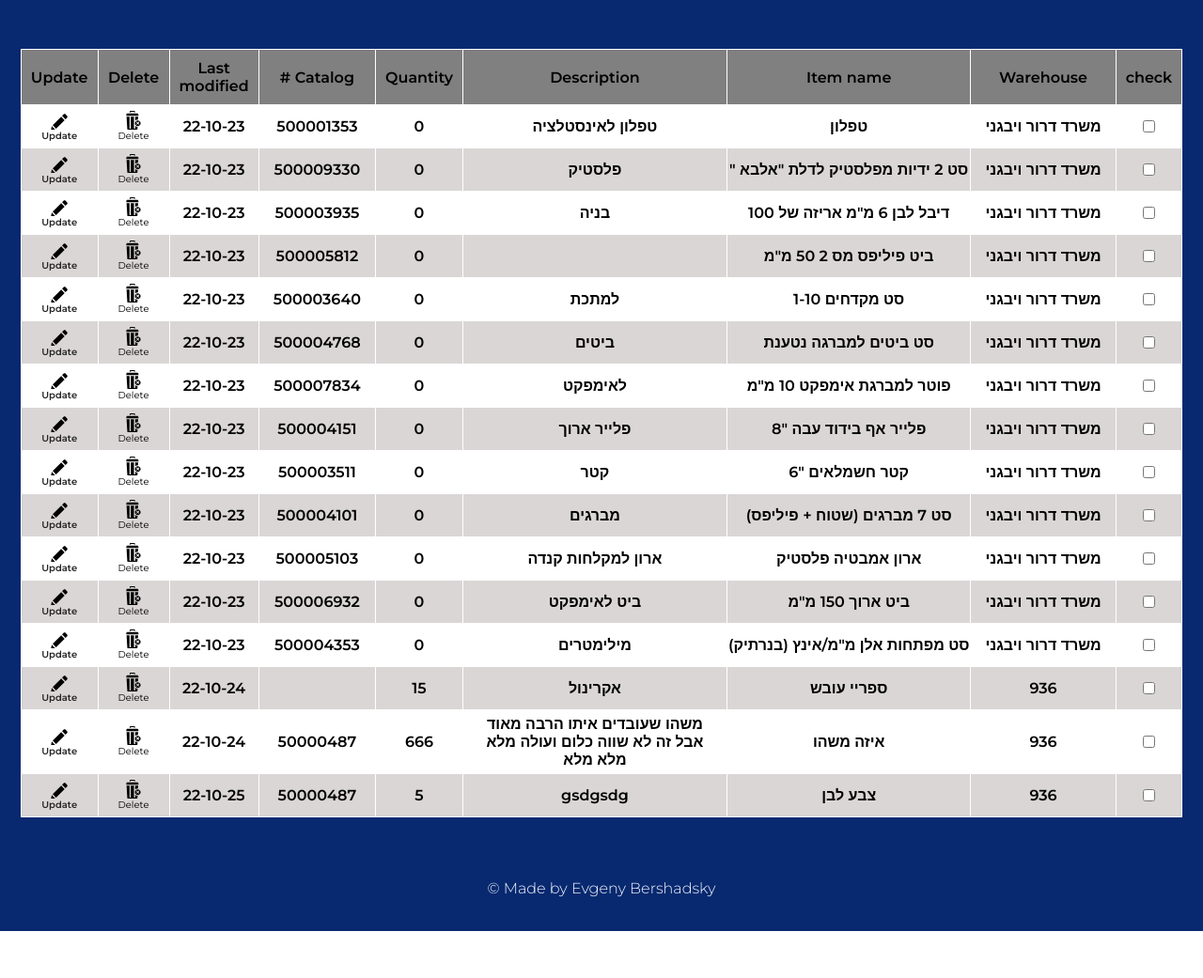
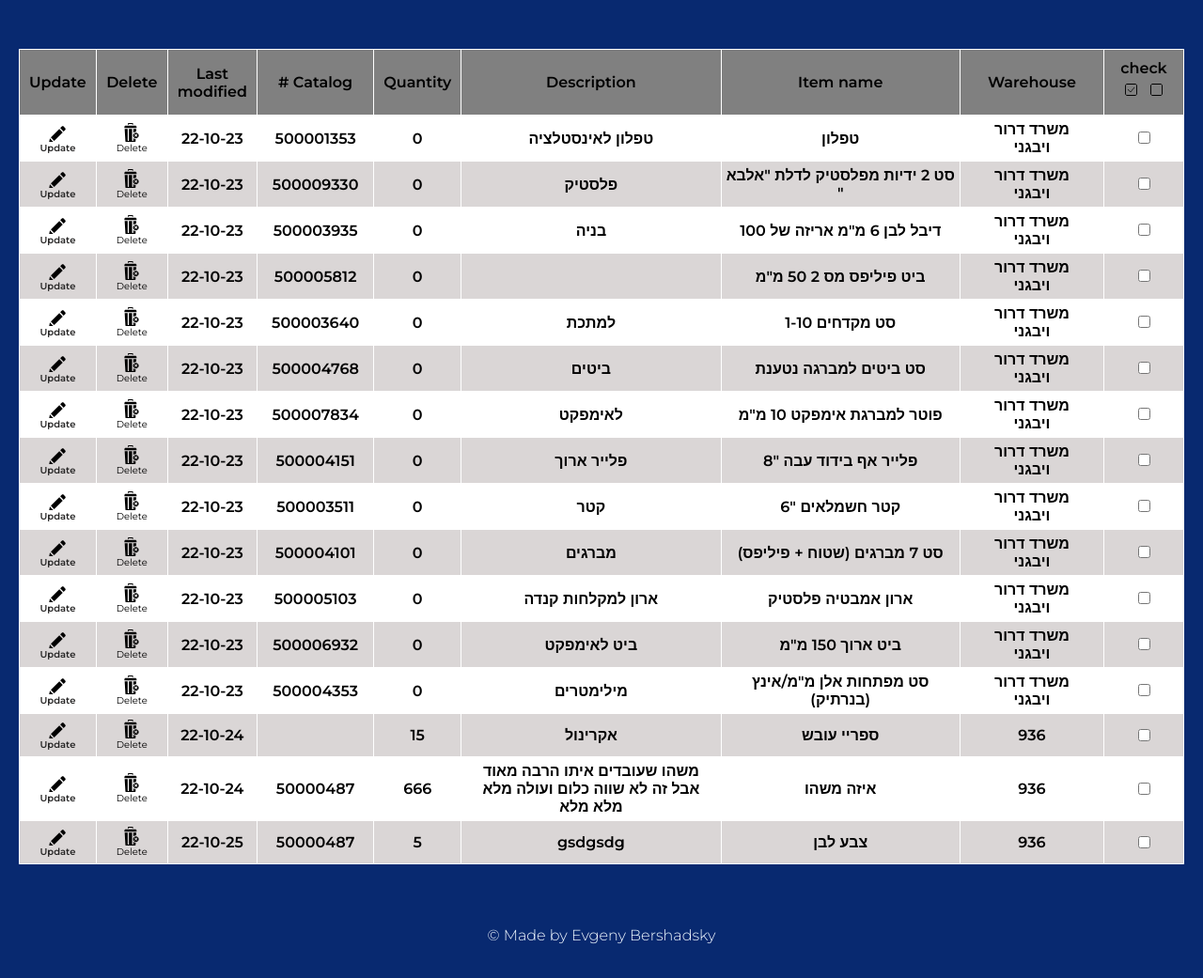
Before and after one commit to jayber-dev/warehouse-managment, a Flask app: page / in a window 1280 px wide. Shown: the part 118-1159 px from the top of the page at 94% size. Before the commit the page ends 1109 px from the top, so only its background shows below. Run offline with Flask 2, Linux system fonts and the light colour scheme; data comes from the database, SQL or seed files in the repository.

Commit message:
warehouse finshed

```diff
--- a/static/css/.index.css
+++ b/static/css/.index.css
@@ -369,6 +369,34 @@ mark {
   height: auto;
 }
 
+.check-col {
+  display: flex;
+  flex-flow: row;
+  padding: 5px;
+}
+.check-col .uncheck-btn {
+  background-color: transparent;
+  border: 0px;
+}
+.check-col .uncheck-btn img {
+  height: 15px;
+  width: 15px;
+}
+.check-col .uncheck-btn:hover {
+  background-color: aliceblue;
+}
+.check-col .check-all-btn {
+  background-color: transparent;
+  border: 0px;
+}
+.check-col .check-all-btn img {
+  height: 15px;
+  width: 15px;
+}
+.check-col .check-all-btn:hover {
+  background-color: aliceblue;
+}
+
 .info {
   font-family: "Montserrat", sans-serif;
   font-size: x-small;
--- a/templates/index.html
+++ b/templates/index.html
@@ -75,7 +75,18 @@
       <table class="table">
         <thead>
           <tr>
-            <th>check</th>
+            <th >
+              check
+              <div class="check-col">
+              <button class="uncheck-btn">
+                <img src="../static/ico/icons8-unchecked-checkbox-50.png" alt="">
+              </button>
+              <button class="check-all-btn">
+                <img src="../static/ico/icons8-checked-checkbox-50.png" alt="">
+              </button>
+              </div>
+
+            </th>
             <th class="warehouse-col" >Warehouse</th>
             <th>Item name</th>
             <th>Description</th>
@@ -91,7 +102,7 @@
 
           <tr>
             <td>
-              <input type="checkbox" name="" id="{{item[0]}}">
+              <input class="checkbox-btn" type="checkbox" name="" id="{{item[0]}}">
             </td>
             <td class="warehouse-col">{{item[1]}}</td>
             <td class="item-name">{{item[2]}}</td>
```
Also changed, not shown: static/js/index.js (+60 -5 lines), static/scss/index.scss (+34 -1 lines), static/ico/icons8-checked-checkbox-100.png (added), static/ico/icons8-checked-checkbox-50.png (added), static/ico/icons8-unchecked-checkbox-100.png (added), static/ico/icons8-unchecked-checkbox-50.png (added), 1 other file.
